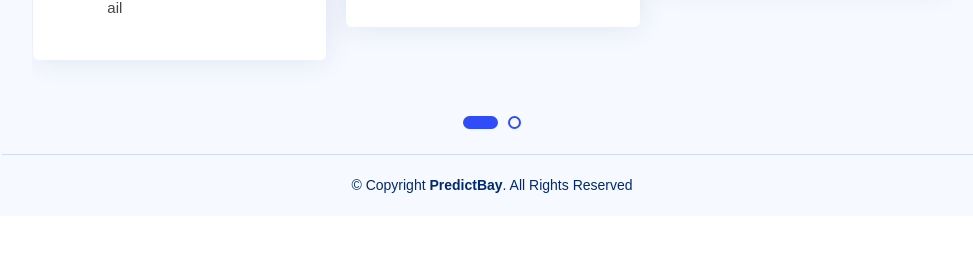
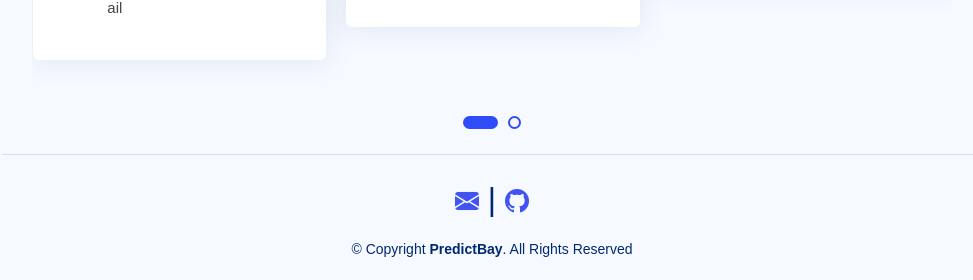
Before and after one commit to The-Predictbay/Predictbay-V2, a Flask app: page /about in a window 1280 px wide. Shown: the part 945-1225 px from the top of the page, without its empty margins (298-1271 px from the left). Before the commit the page ends 1138 px from the top, so only its background shows below. Run offline with Flask 3, Linux system fonts and the light colour scheme; some libraries are stand-ins or nearby versions; some web fonts are replaced.

Commit message:
Update pages-about.html

```diff
--- a/templates/pages-about.html
+++ b/templates/pages-about.html
@@ -475,6 +475,8 @@
   <!-- ======= Footer ======= -->
   <footer id="footer" class="footer">
     <div class="copyright">
+      <p class="fs-2"> <a href="mailto:predictbay04@gmail.com">
+        <i class="bi-envelope-fill fs-4"></i></i></a> | <a href="https://github.com/The-Predictbay" target="_blank"><i class="bi bi-github fs-4" ></i></a></p>
       &copy; Copyright <strong><span>PredictBay</span></strong>. All Rights Reserved
     </div>
   </footer><!-- End Footer -->
```
